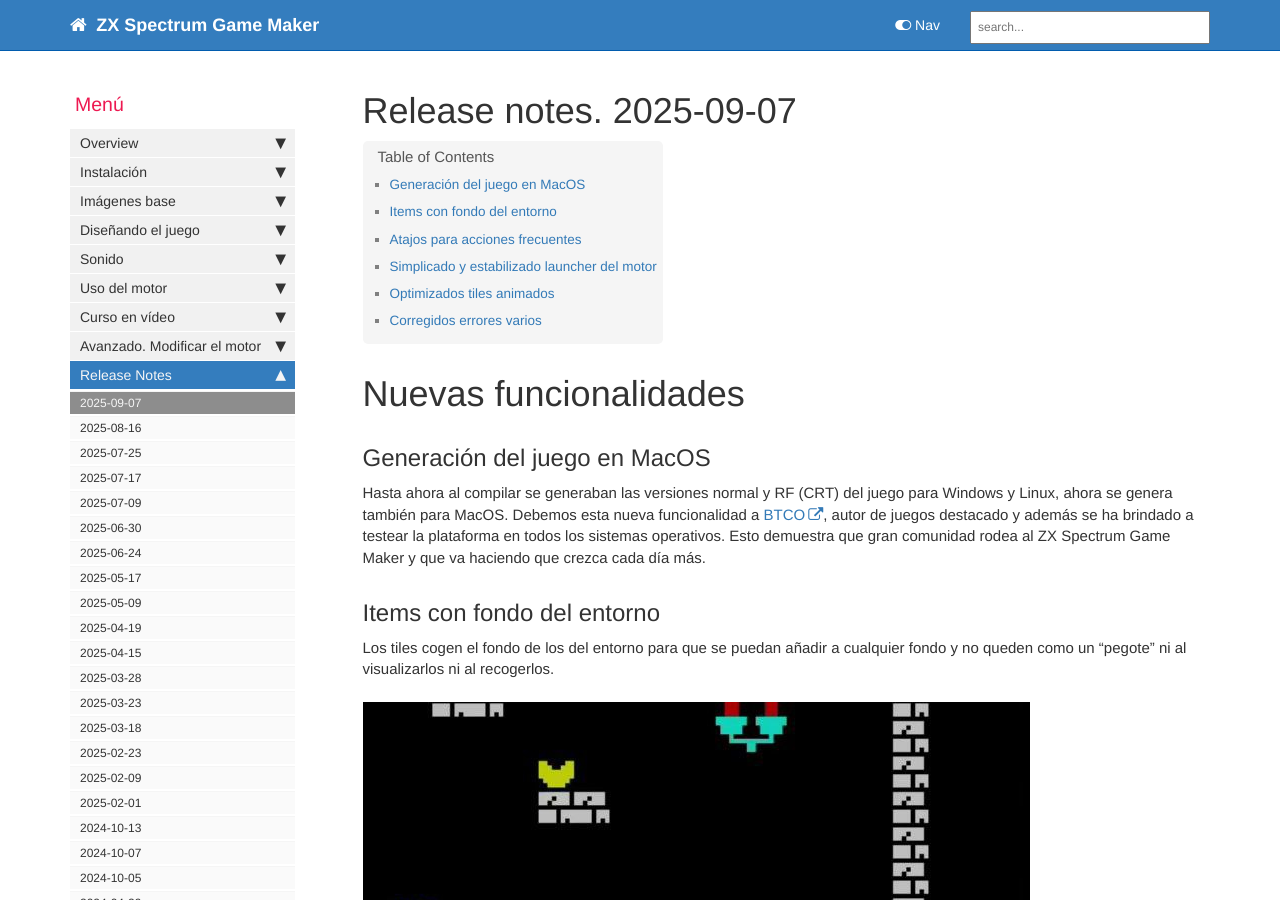
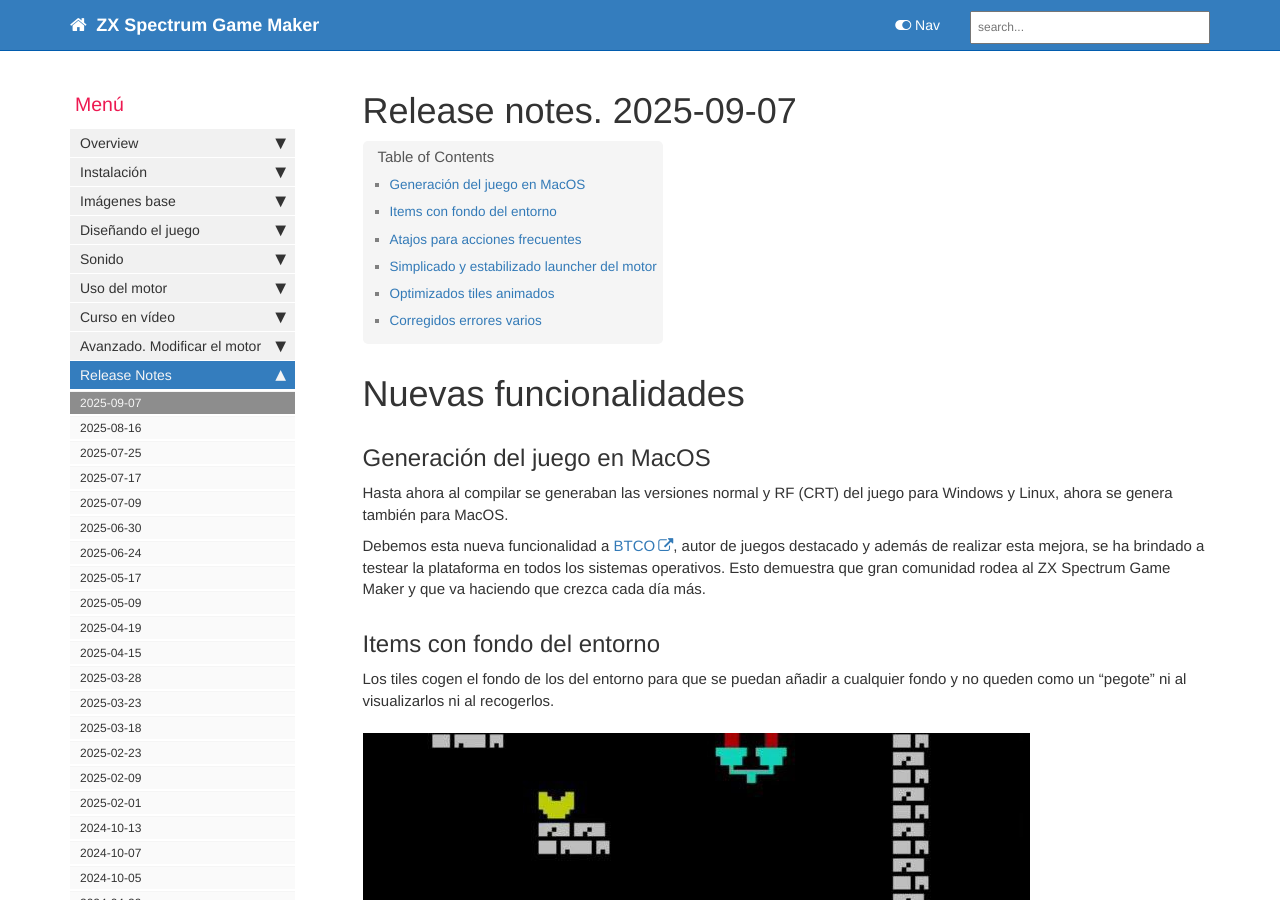
Before and after one commit to rtorralba/zx-game-maker-www, a Jekyll site: the page built from pages/mydoc/mydoc_release_notes_2025_09_07.md, in a window 1280 px wide and 900 px high. Built offline with Jekyll 4.4.1, drawn with Linux system fonts in a browser that asks for light colours; comment, search, counter and statistics services are not loaded.

Commit message:
fix: add missing newline for improved markdown formatting in release notes

```diff
--- a/pages/mydoc/mydoc_release_notes_2025_09_07.md
+++ b/pages/mydoc/mydoc_release_notes_2025_09_07.md
@@ -11,7 +11,8 @@
 # Nuevas funcionalidades
 ## Generación del juego en MacOS
 Hasta ahora al compilar se generaban las versiones normal y RF (CRT) del juego para Windows y Linux, ahora se genera también para MacOS.
-Debemos esta nueva funcionalidad a [BTCO](https://btco-original.itch.io/), autor de juegos destacado y además se ha brindado a testear la plataforma en todos los sistemas operativos. Esto demuestra que gran comunidad rodea al ZX Spectrum Game Maker y que va haciendo que crezca cada día más.
+
+Debemos esta nueva funcionalidad a [BTCO](https://btco-original.itch.io/), autor de juegos destacado y además de realizar esta mejora, se ha brindado a testear la plataforma en todos los sistemas operativos. Esto demuestra que gran comunidad rodea al ZX Spectrum Game Maker y que va haciendo que crezca cada día más.
 
 ## Items con fondo del entorno
 Los tiles cogen el fondo de los del entorno para que se puedan añadir a cualquier fondo y no queden como un "pegote" ni al visualizarlos
```
